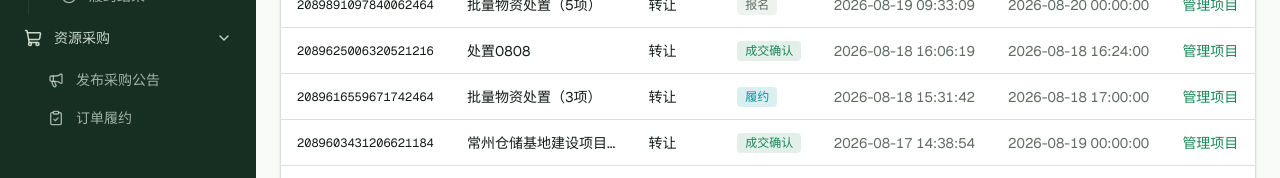
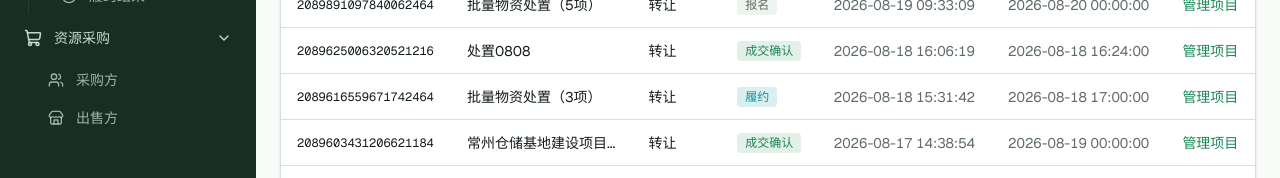
Before and after one commit to chelushi007/pgths001, a Next.js app: page / in a window 1280 px wide. Shown: the part 425-603 px from the top of the page. Built offline with nearby package versions, Linux system fonts and the light colour scheme.

Commit message:
feat: update sidebar navigation icons and labels for buyer and seller roles

```diff
--- a/components/sidebar-nav.tsx
+++ b/components/sidebar-nav.tsx
@@ -6,13 +6,13 @@ import {
   ShoppingCart,
   PackageOpen,
   KeyRound,
-  Megaphone,
-  ClipboardCheck,
   ChevronDown,
   Leaf,
   FileText,
   FileCheck,
   CheckCircle2,
+  Users,
+  Store,
 } from 'lucide-react'
 import { cn } from '@/lib/utils'
 
@@ -63,8 +63,8 @@ const NAV_GROUPS: NavGroup[] = [
     label: '资源采购',
     icon: ShoppingCart,
     children: [
-      { key: 'announcement', label: '发布采购公告', icon: Megaphone },
-      { key: 'fulfillment', label: '订单履约', icon: ClipboardCheck },
+      { key: 'buyer', label: '采购方', icon: Users },
+      { key: 'seller', label: '出售方', icon: Store },
     ],
   },
 ]
```
